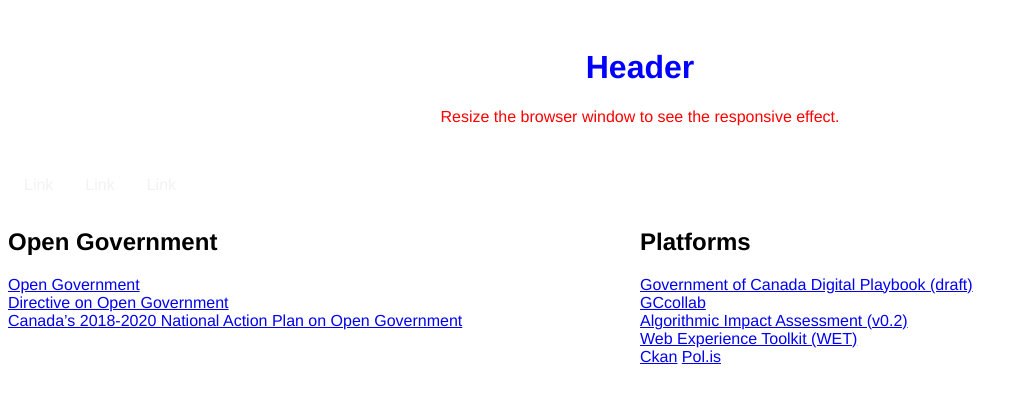
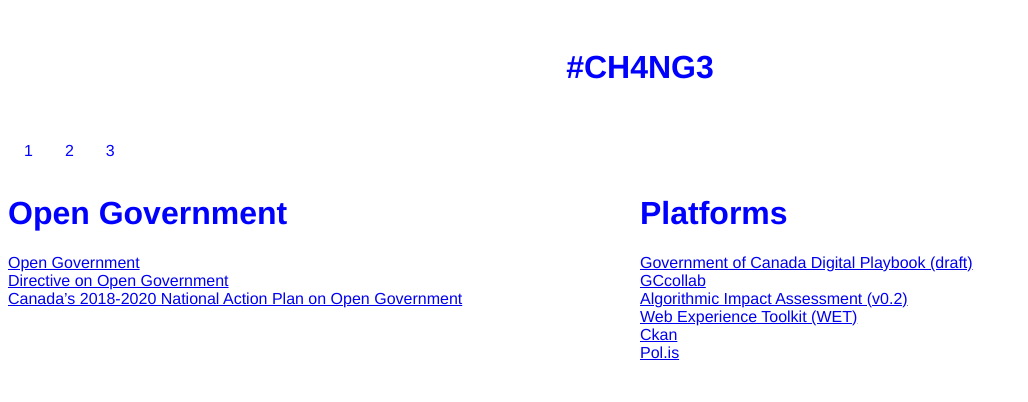
Before and after one commit to gbrlcrdn/CH4NG3, a plain HTML site: page index.html in a window 1280 px wide. Shown: the whole page, without its empty margins (0-1028 px from the left). Drawn offline with Linux system fonts and the light colour scheme.

Commit message:
Update index.html

```diff
--- a/index.html
+++ b/index.html
@@ -19,7 +19,7 @@
 .topnav a {
   float: left;
   display: block;
-  color: #f2f2f2;
+  color: blue;
   text-align: center;
   padding: 14px 16px;
   text-decoration: none;
@@ -60,19 +60,19 @@
 <body>
 
   <div class="header">
-  <h1>Header</h1>
-  <p>Resize the browser window to see the responsive effect.</p>
+  <h1>#CH4NG3</h1>
+  <p></p>
 </div>
 
 <div class="topnav">
-  <a href="#">Link</a>
-  <a href="#">Link</a>
-  <a href="#">Link</a>
+  <a href="#">1</a>
+  <a href="#">2</a>
+  <a href="#">3</a>
 </div>
 
 <div class="row">
    <div class="column">
-    <h2>Open Government</h2>
+    <h1>Open Government</h1>
     <p><a href="https://open.canada.ca/en">Open Government</a><br />
 <a href="http://www.tbs-sct.gc.ca/pol/doc-eng.aspx?id=28108">Directive on Open Government</a><br />
 <a href="https://open.canada.ca/en/content/canadas-2018-2020-national-action-plan-open-government">Canada’s 2018-2020 National Action Plan on Open Government</a><br />
@@ -80,12 +80,12 @@
   </div>
 
    <div class="column">
-    <h2>Platforms</h2>
+    <h1>Platforms</h1>
     <p><a href="https://canada-ca.github.io/digital-playbook-guide-numerique/en/overview.html">Government of Canada Digital Playbook (draft)</a></br>
 <a href="https://gccollab.ca/">GCcollab</a></br>
 <a href="https://canada-ca.github.io/digital-playbook-guide-numerique/views-vues/automated-decision-automatise/en/algorithmic-impact-assessment.html">Algorithmic Impact Assessment (v0.2)</a><br />
 <a href="https://wet-boew.github.io/wet-boew/index-en.html">Web Experience Toolkit (WET)</a></br >
-<a href="https://ckan.org/">Ckan</a>
+<a href="https://ckan.org/">Ckan</a></br>
 <a href="https://pol.is/home">Pol.is</a></p>
   </div>
 
```
